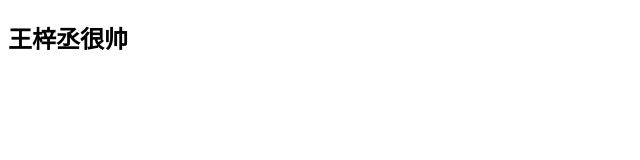
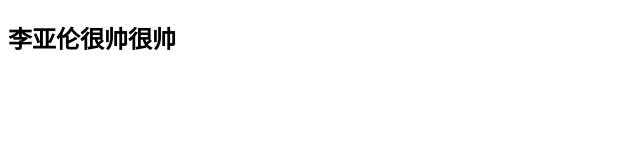
Before and after one commit to henry6331/blog, a plain HTML site: page index.html in a window 1280 px wide. Shown: the whole page, without its empty margins (0-640 px from the left). Drawn offline with Linux system fonts and the light colour scheme.

Commit message:
Update index.html

```diff
--- a/index.html
+++ b/index.html
@@ -1,7 +1,7 @@
 <!DOCTYPE html>
 <html>
 <head>
-<h2>王梓丞很帅</h2>
+<h2>李亚伦很帅很帅</h2>
 </head>
 <body>
 </body>
```
